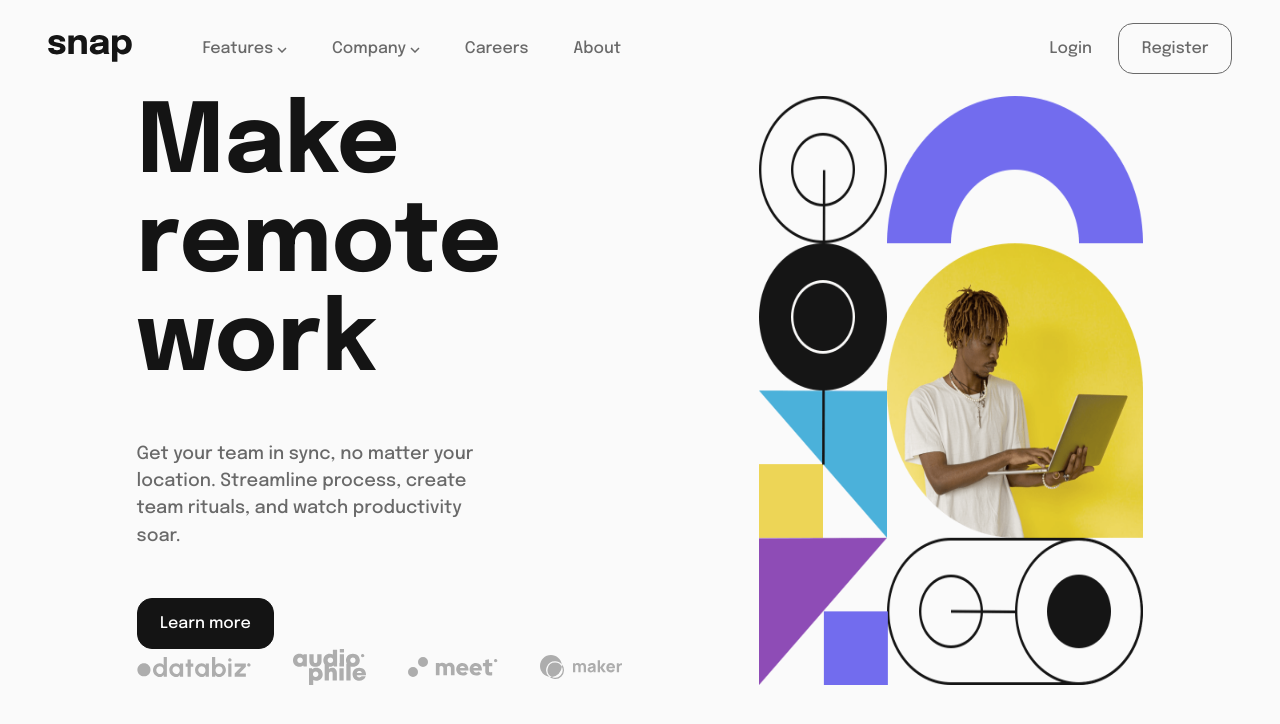
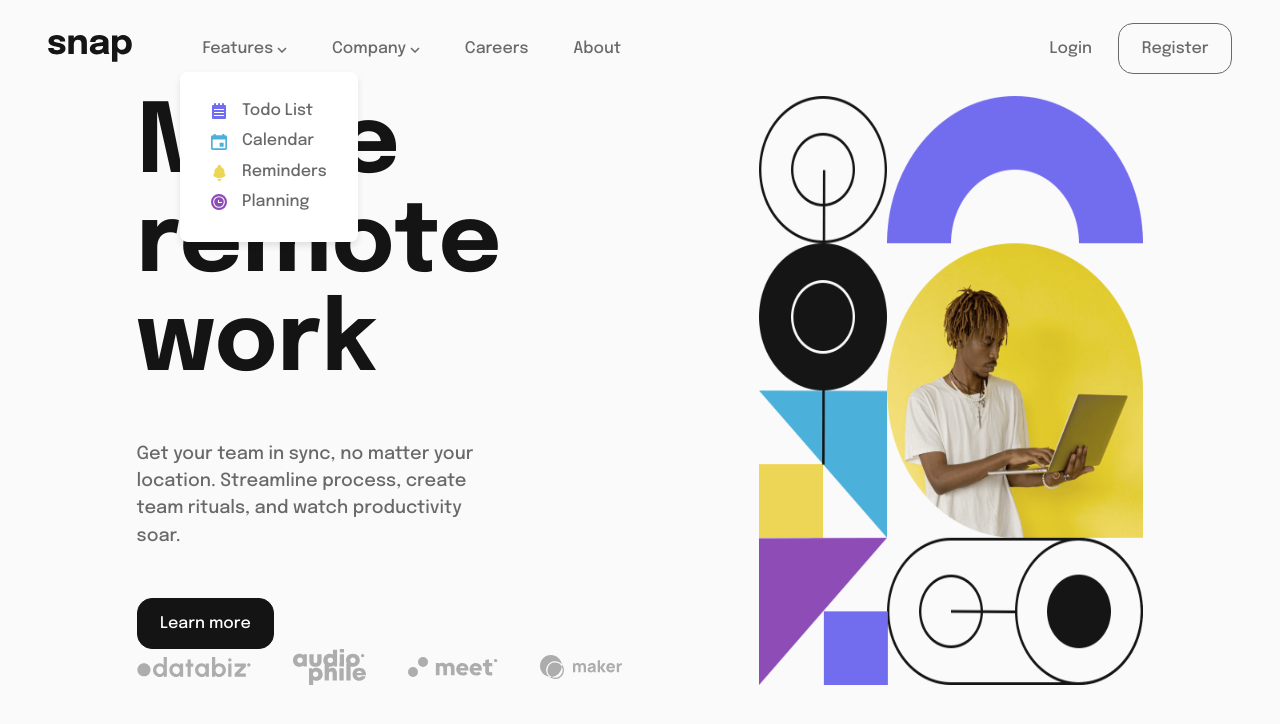
Before and after one commit to dolatajulia/FM-intro-section-with-dropdown-navigation, a plain HTML site: page index.html in a window 1280 px wide. Both pictures are taken after a click on the button "Features". Drawn offline with Linux system fonts and the light colour scheme.

Commit message:
add dropdown menu solution 2 succesful

```diff
--- a/resources/style.css
+++ b/resources/style.css
@@ -64,6 +64,7 @@ nav {
     background-color: transparent;
     padding: 0 1.4rem;
     transition: 0.2s;
+    height: 3rem;
 }
 
 .btn-1:hover {
@@ -166,15 +167,13 @@ main {
     background-color: #fff;
     padding: 1.5rem;
     left: 0;
-    top: calc(100% + 1rem);
+    /*top: calc(100% + 1rem);*/
     width: 100%;
     border-radius: 0.5rem;
     box-shadow: 0 4px 7px 0 rgba(0, 0, 0, 0.1);
-    opacity: 0;
-    transform: translateY(-10px);
-    transition: opacity 150ms ease-in-out, transform 150ms ease-in-out;
-    pointer-events: none;
+    display: none;
 }
+
 
 /* Testowanie
 
@@ -208,3 +207,9 @@ main {
     align-items: center;
     justify-content: center;
 }
+
+.dropdown .btn-1:focus + .dropdown-menu,
+.dropdown .btn-1:hover + .dropdown-menu,
+.dropdown .dropdown-menu:hover {
+    display: block;
+}
```
